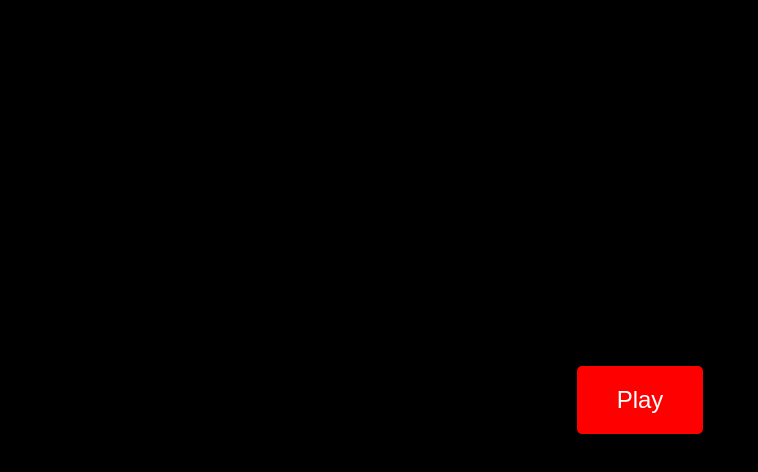
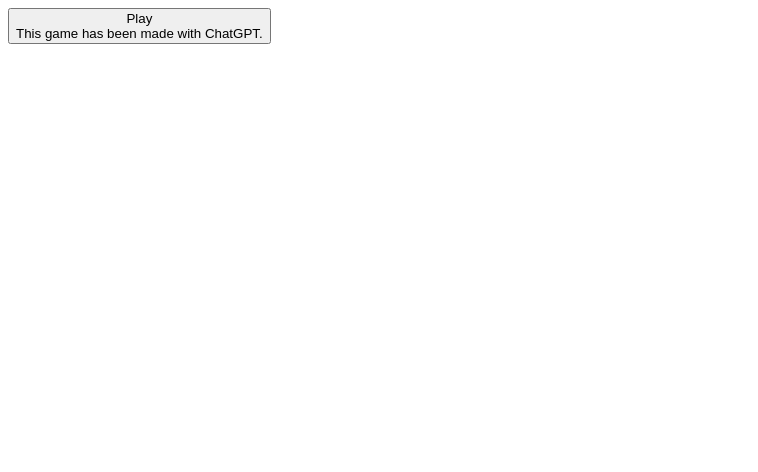
Before and after one commit to jonttuponttu/Forest, a plain HTML site: page index.html in a window 1280 px wide. Shown: the whole page, without its empty margins (0-758 px from the left). Drawn offline with Linux system fonts and the light colour scheme.

Commit message:
Update index.html

```diff
--- a/index.html
+++ b/index.html
@@ -4,40 +4,7 @@
     <meta charset="UTF-8">
     <meta name="viewport" content="width=device-width, initial-scale=1.0">
     <title>Text-Based Horror Game</title>
-    <style>
-        body {
-            margin: 0;
-            padding: 0;
-            height: 100vh;
-            display: flex;
-            justify-content: center;
-            align-items: center;
-            background-color: #000;
-        }
-        #play-button {
-            padding: 20px 40px;
-            font-size: 24px;
-            background-color: #ff0000;
-            border: none;
-            border-radius: 5px;
-            cursor: pointer;
-            color: #fff;
-            position: relative; /* Needed for absolute positioning */
-        }
-        #made-with-chatgpt {
-            color: #fff;
-            font-size: 14px;
-            margin-top: 10px;
-            position: absolute;
-            top: 100%; /* Position it below the button */
-            left: 0; /* Align it to the left */
-            opacity: 0; /* Initially hide it */
-            transition: opacity 0.3s ease; /* Smooth transition */
-        }
-        #play-button:hover #made-with-chatgpt {
-            opacity: 1; /* Show it when the play button is hovered */
-        }
-    </style>
+
 </head>
 <body>
     <button id="play-button">Play
```
